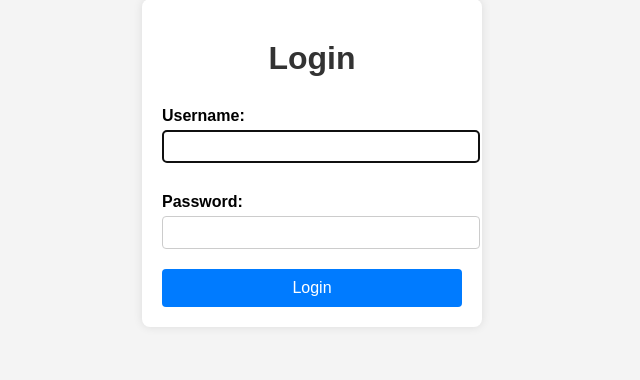
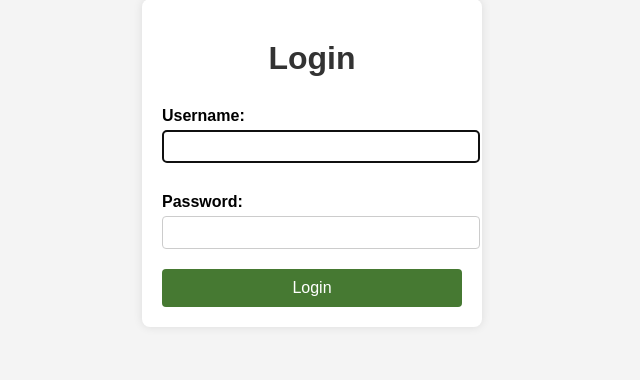
Before and after one commit to wtrmlnrch/ThinkEat, a Django app: page /accounts/login/ in a window 1280 px wide. Shown: the part 237-617 px from the top of the page, without its empty margins (328-968 px from the left). Run offline with Django 5.2, Linux system fonts and the light colour scheme.

Commit message:
login with new colors

```diff
--- a/login/templates/registration/login.html
+++ b/login/templates/registration/login.html
@@ -45,7 +45,7 @@
             border-radius: 4px;
         }
         button {
-            background-color: #007bff;
+            background-color: #467932;
             color: #fff;
             padding: 10px;
             border: none;
@@ -54,7 +54,7 @@
             font-size: 16px;
         }
         button:hover {
-            background-color: #0056b3;
+            background-color: #066c16;
         }
     </style>
 </head>
```
